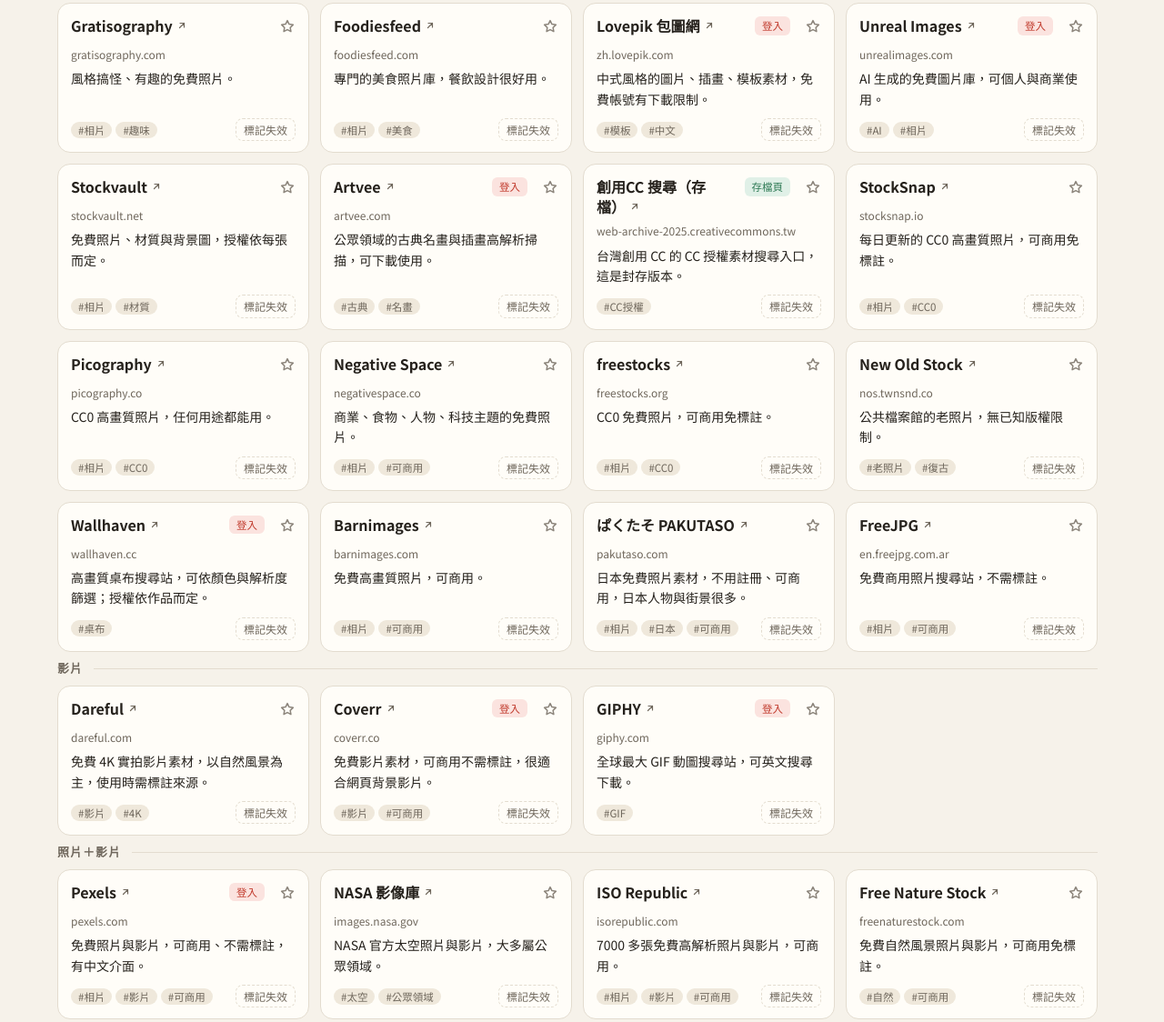
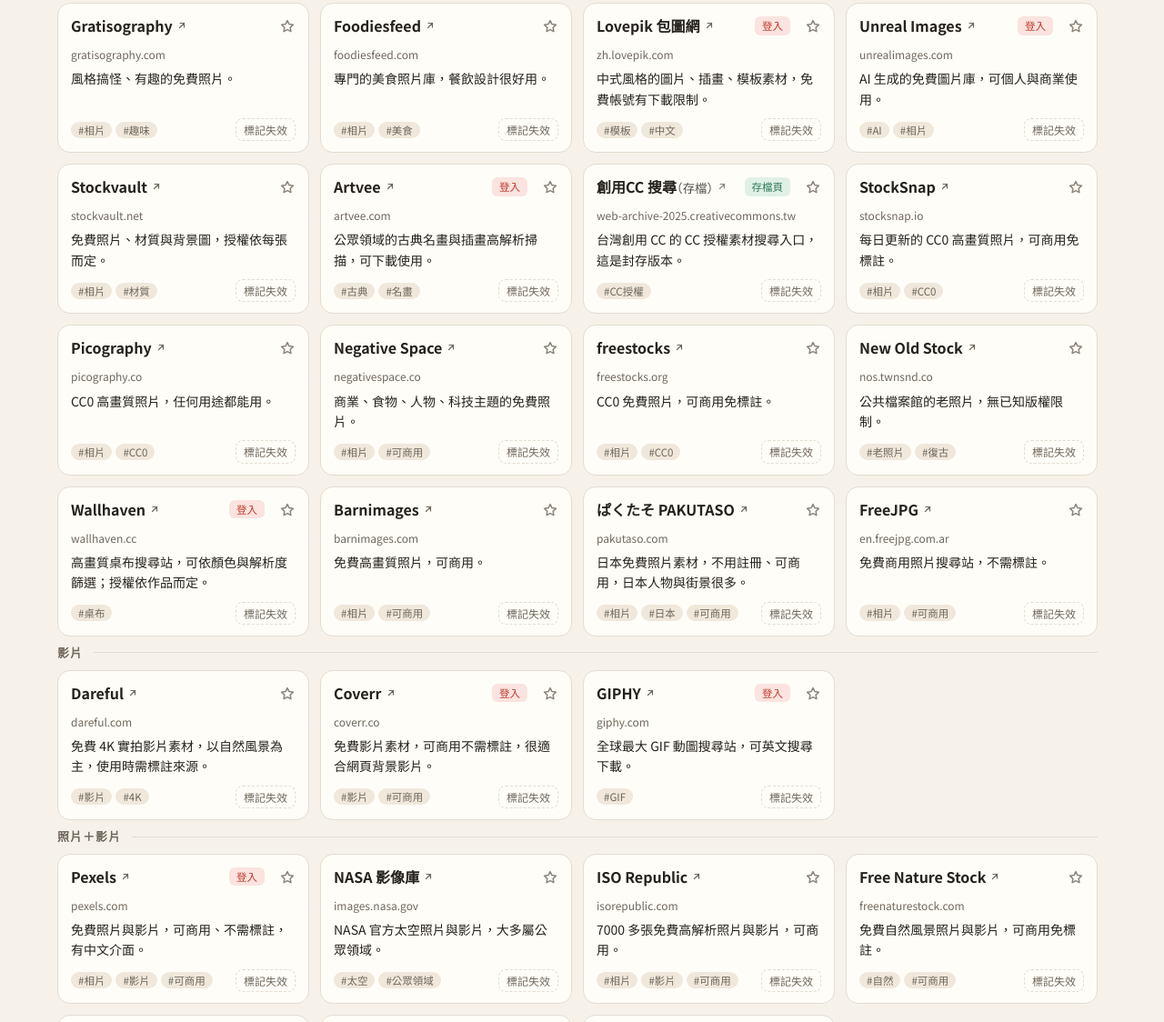
Before and after one commit to capsuleuwu/resource-box, a plain HTML site: page index.html in a window 1280 px wide. Shown: the part 1528-2652 px from the top of the page at 91% size. Drawn offline with Linux system fonts and the light colour scheme.

Commit message:
標題括號換行優化、網址改用 https
Co-Authored-By: Claude Opus 5.5 <noreply@anthropic.com>
Claude-Session: https://claude.ai/code/session_01JY9UKkK8GUFoysGojXfpom

```diff
--- a/index.html
+++ b/index.html
@@ -203,7 +203,8 @@ footer{color:var(--sub);font-size:12.5px;text-align:center;padding:20px 0 40px;b
 button, a, .cat, .tag, .mark, .sel, input, select{touch-action:manipulation;-webkit-tap-highlight-color:transparent}
 /* 手機橫放（畫面很矮）：頂端列不固定，免得鍵盤打開後只剩一點點空間看結果 */
 @media (max-height:500px) and (pointer:coarse){ .bar{position:static} }
-.top .title{min-width:0;overflow-wrap:anywhere}
+.top .title{min-width:0;overflow-wrap:break-word}
+.title .paren{display:inline-block;font-feature-settings:"halt";max-width:100%;overflow-wrap:break-word;font-size:.84em;font-weight:500;opacity:.78}
 /* 單一分類的說明列：上方分類列 → 說明文字 → 粗線 → 下方內容，三段間距一致（約 12px） */
 .ghead.only-desc{margin-top:2.5px;padding-bottom:8.25px;margin-bottom:12px}
 .ghead.only-desc + .grid > .subhead:first-child{margin-top:-4.25px}
@@ -310,7 +311,7 @@ const ITEMS = [
 {n:"愛給網", u:"https://www.aigei.com/", c:"hub", d:"中文綜合素材站，音效、遊戲素材、影片、圖片都有，音效庫特別完整。", t:["音效", "中文"], s:"login"},
 {n:"Eagle 資源社群", u:"https://community-tw.eagle.cool/", c:"hub", d:"Eagle 官方社群分享的圖示、向量、插畫、字體包，可直接匯入 Eagle 管理。", t:["icon", "向量", "插圖"], s:"login"},
 {n:"Resource Boy", u:"https://resourceboy.com/", c:"hub", d:"免費設計資源下載，有模板、字體、PSD、圖形素材等。", t:["模板", "PSD"], s:"login"},
-{n:"奇跡秀 萬能設計庫", u:"http://www.qijishow.com/down/index.html", c:"hub", d:"中文設計資源整理站，有軟體外掛、筆刷、素材的下載導覽。", t:["簡中", "導航"]},
+{n:"奇跡秀 萬能設計庫", u:"https://www.qijishow.com/down/index.html", c:"hub", d:"中文設計資源整理站，有軟體外掛、筆刷、素材的下載導覽。", t:["簡中", "導航"]},
 {n:"Magnific", u:"https://www.magnific.com/app", c:"hub", d:"AI 素材、圖示、向量圖、照片綜合平台。授權依素材而定，使用前請確認。", t:["AI", "icon", "向量", "相片"], s:"login", also:{c:"illust", g:"vec"}},
 {n:"Vecteezy", u:"https://www.vecteezy.com/", c:"hub", d:"大型素材庫，向量、照片、影片、插圖、圖示都有；免費素材通常需標註來源。", t:["向量", "影片", "相片"], s:"login"},
 {n:"Pixabay", u:"https://pixabay.com/zh/", c:"hub", d:"免費照片、插畫、向量、影片與音樂，多數可商用且不需標註。", t:["相片", "向量", "影片", "音樂"], s:"login"},
@@ -319,11 +320,11 @@ const ITEMS = [
 {n:"Envato Elements", u:"https://elements.envato.com/", c:"hub", d:"訂閱制素材庫，模板、字體、音樂、影片素材無限下載。", t:["訂閱制", "模板", "音樂"], s:"login"},
 {n:"Vexels", u:"https://www.vexels.com/", c:"hub", d:"向量圖、T 恤與周邊商品設計素材，有免費與付費方案。", t:["向量", "周邊設計"], s:"login"},
 {n:"Freebiesbug", u:"https://freebiesbug.com/", c:"hub", d:"免費 UI Kit、模板、字體與 PSD 素材整理站。", t:["UI Kit", "模板", "字體"]},
-{n:"大作 bigbigwork", u:"http://p.bigbigwork.com/", c:"hub", d:"設計師專用的集合式搜圖引擎，一次搜 Pinterest、Behance 等大站。", t:["搜圖", "簡中"], s:"login"},
+{n:"大作 bigbigwork", u:"https://p.bigbigwork.com/", c:"hub", d:"設計師專用的集合式搜圖引擎，一次搜 Pinterest、Behance 等大站。", t:["搜圖", "簡中"], s:"login"},
 {n:"優設導航", u:"https://hao.uisdc.com/", c:"hub", d:"優設網整理的設計師網址導航，分類非常完整。", t:["導航", "簡中"]},
-{n:"設計導航 shejidaren", u:"http://hao.shejidaren.com/", c:"hub", d:"精選設計網站大全，素材、靈感、工具分類收錄。", t:["導航", "簡中"]},
-{n:"大美工", u:"http://dameigong.cn/", c:"hub", d:"電商、網頁、平面設計靈感與素材下載站。", t:["電商", "簡中"], s:"login"},
-{n:"紅森林 hoslin", u:"http://www.hoslin.cn/", c:"hub", d:"外掛、預設、筆刷、字體等設計資源分享站；授權不明，商用前請確認。", t:["外掛", "筆刷", "簡中"], s:"login"},
+{n:"設計導航 shejidaren", u:"https://hao.shejidaren.com/", c:"hub", d:"精選設計網站大全，素材、靈感、工具分類收錄。", t:["導航", "簡中"]},
+{n:"大美工", u:"https://dameigong.cn/", c:"hub", d:"電商、網頁、平面設計靈感與素材下載站。", t:["電商", "簡中"], s:"login"},
+{n:"紅森林 hoslin", u:"https://www.hoslin.cn/", c:"hub", d:"外掛、預設、筆刷、字體等設計資源分享站；授權不明，商用前請確認。", t:["外掛", "筆刷", "簡中"], s:"login"},
 {n:"The Stocks", u:"https://thestocks.im/", c:"hub", d:"收錄上千個免費圖庫、圖示、模板與設計工具的導航站。", t:["導航", "圖庫"]},
 {n:"軟倉", u:"https://www.ruancang.net/", c:"hub", d:"中文軟體下載索引站，可依分類搜尋常用電腦軟體。", t:["軟體", "中文"]},
 
@@ -379,7 +380,7 @@ const ITEMS = [
 {n:"Icon Archive", u:"https://www.iconarchive.com/", c:"illust", d:"80 萬個以上的圖示與貼圖，授權依各組圖示而定。", t:["icon"], g:"px"},
 {n:"FLAT ICON DESIGN", u:"http://flat-icon-design.com/", c:"illust", d:"日本可愛扁平風圖示，可商用。", t:["icon", "日本", "可商用"], g:"px"},
 {n:"StickPNG", u:"https://www.stickpng.com/", c:"illust", d:"去背 PNG 與貼圖素材。", t:["去背", "PNG"], g:"px"},
-{n:"The Pattern Library", u:"http://thepatternlibrary.com/", c:"illust", d:"可無縫拼接的花紋背景。", t:["花紋"], g:"px"},
+{n:"The Pattern Library", u:"https://thepatternlibrary.com/", c:"illust", d:"可無縫拼接的花紋背景。", t:["花紋"], g:"px"},
 {n:"Unblast", u:"https://unblast.com/", c:"illust", d:"免費圖示、模板（mockup）與設計素材。", t:["icon", "模板"], s:"login", g:"tpl"},
 {n:"Free Mockup", u:"https://www.free-mockup.com/", c:"illust", d:"免費的實物模板（mockup）：名片、包裝、海報等，套用作品做展示。", t:["模板"], g:"tpl"},
 {n:"Placeit", u:"https://placeit.net/", c:"illust", d:"線上套用模板做 Logo、影片與展示圖，訂閱制。", t:["模板"], s:"login", g:"tpl"},
@@ -415,7 +416,7 @@ const ITEMS = [
 {n:"GL-くるる源", u:"https://github.com/Gutenberg-Labo/GL-CurulMinamoto", c:"font", d:"捲捲造型的日文假名字體（平假名、片假名），開源。", t:["花邊字", "日文"], s:"login", g:"ja"},
 {n:"Kaisei Opti", u:"https://fonts.google.com/specimen/Kaisei+Opti", c:"font", d:"帶點古典韻味的日文明朝體，Google Fonts 提供，可商用。", t:["花邊字", "日文", "可商用"], g:"ja"},
 {n:"德拉黑体 Dela Gothic One", u:"https://fonts.google.com/specimen/Dela+Gothic+One", c:"font", d:"粗壯有力的黑體，支援中日英文。Google Fonts 提供，可商用。", t:["花邊字", "中文", "日文", "可商用"], g:"zhen"},
-{n:"求字體網", u:"http://www.qiuziti.com/", c:"font", d:"上傳圖片辨識中文字體，也有字體下載。", t:["識別", "中文"], g:"zh"},
+{n:"求字體網", u:"https://www.qiuziti.com/", c:"font", d:"上傳圖片辨識中文字體，也有字體下載。", t:["識別", "中文"], g:"zh"},
 {n:"繁簡轉換｜翻譯網", u:"https://name.longwin.com.tw/twcn.php", c:"font", d:"線上繁體、簡體中文互轉，貼上文字即可轉換。", t:["簡繁轉換", "中文"], g:"zh"},
 {n:"書法字體轉換", u:"http://www.shufaziti.com/", c:"font", d:"輸入文字產生毛筆書法字，可下載向量檔。建議輸入簡體字，可選字體較多、轉換效果較好。", t:["書法", "向量", "簡中"], g:"zh"},
 
@@ -444,7 +445,7 @@ const ITEMS = [
 {n:"Grabient", u:"https://www.grabient.com/", c:"color", d:"線上調整與擷取漸層色。", t:["漸層"]},
 {n:"ColorHexa", u:"https://www.colorhexa.com/", c:"color", d:"查任何色碼的資訊、互補色與色彩轉換。", t:["色碼"]},
 {n:"WebFX 取色器", u:"https://www.webfx.com/web-design/color-picker/", c:"color", d:"原 Coleure 已併入 WebFX，線上取色與產生配色。", t:["取色"]},
-{n:"Duotone", u:"http://duotone.shapefactory.co/", c:"color", d:"把照片做成雙色調效果，可上傳自己的圖。", t:["雙色調", "照片"]},
+{n:"Duotone", u:"https://duotone.shapefactory.co/", c:"color", d:"把照片做成雙色調效果，可上傳自己的圖。", t:["雙色調", "照片"]},
 
 // ── 影片・動畫
 {n:"Duik（官方 GitHub）", u:"https://github.com/RxLaboratory/Duik/releases/latest", c:"motion", d:"AE 免費開源的角色綁定動畫腳本，可做骨架、IK。連到最新版下載頁。", t:["AE", "綁定", "開源"], s:"login"},
@@ -477,7 +478,7 @@ const ITEMS = [
 {n:"Wallhaven", u:"https://wallhaven.cc/", c:"media", d:"高畫質桌布搜尋站，可依顏色與解析度篩選；授權依作品而定。", t:["桌布"], s:"login", g:"photo"},
 {n:"Barnimages", u:"https://barnimages.com/", c:"media", d:"免費高畫質照片，可商用。", t:["相片", "可商用"], g:"photo"},
 {n:"ぱくたそ PAKUTASO", u:"https://www.pakutaso.com/", c:"media", d:"日本免費照片素材，不用註冊、可商用，日本人物與街景很多。", t:["相片", "日本", "可商用"], g:"photo"},
-{n:"FreeJPG", u:"http://en.freejpg.com.ar/", c:"media", d:"免費商用照片搜尋站，不需標註。", t:["相片", "可商用"], g:"photo"},
+{n:"FreeJPG", u:"https://en.freejpg.com.ar/", c:"media", d:"免費商用照片搜尋站，不需標註。", t:["相片", "可商用"], g:"photo"},
 {n:"SkyPixel 天空之城", u:"https://www.skypixel.com/", c:"media", d:"全球最大空拍照片與影片社群；授權依作品而定。", t:["空拍", "社群"], s:"login", g:"both"},
 {n:"GIPHY", u:"https://giphy.com/", c:"media", d:"全球最大 GIF 動圖搜尋站，可英文搜尋下載。", t:["GIF"], s:"login", g:"video"},
 {n:"VideoTrans", u:"https://www.kocpc.com.tw/archives/537168", c:"tool", d:"開源 AI 工具：影片轉字幕、自動翻譯再配音（電腦王阿達介紹文）。", t:["下載", "字幕"]},
@@ -508,7 +509,7 @@ const ITEMS = [
 {n:"Janitor AI", u:"https://janitorai.com/", c:"ai", d:"AI 角色聊天平台，可與自訂角色對話。", t:["角色", "對話"], s:"login"},
 {n:"Animated Drawings", u:"https://sketch.metademolab.com/", c:"ai", d:"Meta 出品，上傳手繪人物自動變成會動的動畫。", t:["手繪", "動畫"]},
 {n:"標小智", u:"https://www.logosc.cn/", c:"ai", d:"輸入品牌名稱，AI 自動產生 Logo 與 VI。", t:["Logo", "簡中"], s:"login"},
-{n:"U鈣網", u:"http://www.uugai.com/", c:"ai", d:"輸入文字就能產生 Logo，可免費下載。", t:["Logo", "簡中"]},
+{n:"U鈣網", u:"https://www.uugai.com/", c:"ai", d:"輸入文字就能產生 Logo，可免費下載。", t:["Logo", "簡中"]},
 {n:"DesignEvo", u:"https://www.designevo.com/cn/", c:"ai", d:"8000 多個 Logo 模板，線上編輯產生 Logo。", t:["Logo", "模板"], s:"login"},
 
 // ── 圖片小工具
@@ -541,24 +542,24 @@ const ITEMS = [
 {n:"Typographic Posters", u:"https://www.typographicposters.com/", c:"inspo", d:"2008 年至今的字體與平面海報作品平台。", t:["海報", "字體"]},
 {n:"Reeoo", u:"https://reeoo.com/", c:"inspo", d:"網站、App、圖示的設計參考，可依顏色篩選。", t:["網頁設計", "UI"]},
 {n:"SiteInspire", u:"https://www.siteinspire.com/websites", c:"inspo", d:"精選網頁設計作品，可依風格與類型篩選。", t:["網頁設計"]},
-{n:"Siiimple", u:"http://siiimple.com/", c:"inspo", d:"極簡風格網站作品集。", t:["網頁設計", "極簡"]},
-{n:"MUUUUU.ORG", u:"http://muuuuu.org/", c:"inspo", d:"日本網頁設計靈感庫，可依業種與配色找。", t:["網頁設計", "日本"]},
-{n:"4db", u:"http://4db.cc/", c:"inspo", d:"依地區與業種分類的日本網頁設計連結集。", t:["網頁設計", "日本"]},
+{n:"Siiimple", u:"https://siiimple.com/", c:"inspo", d:"極簡風格網站作品集。", t:["網頁設計", "極簡"]},
+{n:"MUUUUU.ORG", u:"https://muuuuu.org/", c:"inspo", d:"日本網頁設計靈感庫，可依業種與配色找。", t:["網頁設計", "日本"]},
+{n:"4db", u:"https://4db.cc/", c:"inspo", d:"依地區與業種分類的日本網頁設計連結集。", t:["網頁設計", "日本"]},
 {n:"STRAIGHTLINE bookmark", u:"https://bm.straightline.jp/", c:"inspo", d:"收錄近 6000 個日本網站的設計索引。", t:["網頁設計", "日本"]},
-{n:"Web Design File", u:"http://www.webdesignfile.com/", c:"inspo", d:"網頁設計獎項與作品收錄。", t:["網頁設計"]},
+{n:"Web Design File", u:"https://www.webdesignfile.com/", c:"inspo", d:"網頁設計獎項與作品收錄。", t:["網頁設計"]},
 {n:"inagblog", u:"http://inagblog.com/", c:"inspo", d:"韓國網頁與平面設計作品欣賞部落格。", t:["網頁設計", "韓國"]},
 {n:"Page Flows", u:"https://pageflows.com/", c:"inspo", d:"原 UI Movement 已併入，App 與網站的實際操作流程錄影。", t:["UI", "UX"], s:"login"},
 {n:"iOS Icon Gallery", u:"https://iosicongallery.com/", c:"inspo", d:"App Store 精選 App 圖示收藏。", t:["icon", "App"]},
 {n:"Ads of the World", u:"https://www.adsoftheworld.com/", c:"inspo", d:"全球廣告創意作品資料庫。", t:["廣告"]},
 {n:"Inspiration DE", u:"https://www.inspirationde.com/", c:"inspo", d:"平面、海報、品牌設計作品收集。", t:["海報", "品牌"]},
-{n:"Trend List", u:"http://www.trendlist.org/", c:"inspo", d:"記錄平面設計視覺趨勢，畫冊與海報為主。", t:["海報", "趨勢"]},
+{n:"Trend List", u:"https://www.trendlist.org/", c:"inspo", d:"記錄平面設計視覺趨勢，畫冊與海報為主。", t:["海報", "趨勢"]},
 {n:"DIELINE", u:"https://thedieline.com/", c:"inspo", d:"包裝設計作品與產業資訊。", t:["包裝"]},
 {n:"BOOOOOOOM", u:"https://www.booooooom.com/", c:"inspo", d:"藝術、插畫、攝影作品部落格。", t:["藝術", "插畫"]},
 {n:"Creative Boom", u:"https://www.creativeboom.com/", c:"inspo", d:"獨立藝術與設計雜誌，作品與產業新聞。", t:["雜誌"]},
 {n:"It's Nice That", u:"https://www.itsnicethat.com/", c:"inspo", d:"英國創意設計媒體，平面、插畫、品牌作品。", t:["雜誌"]},
 {n:"Abduzeedo", u:"https://abduzeedo.com/", c:"inspo", d:"設計、攝影、UI 靈感部落格。", t:["UI", "攝影"]},
 {n:"Folio Art", u:"https://www.folioart.co.uk/", c:"inspo", d:"倫敦插畫經紀公司，可看許多商業插畫家作品。", t:["插畫", "作品集"]},
-{n:"古田路9號", u:"http://www.gtn9.com/", c:"inspo", d:"中國品牌創意作品平台，也有正版字體素材。", t:["品牌", "簡中"], s:"login"},
+{n:"古田路9號", u:"https://www.gtn9.com/", c:"inspo", d:"中國品牌創意作品平台，也有正版字體素材。", t:["品牌", "簡中"], s:"login"},
 {n:"Logo Design Love", u:"https://www.logodesignlove.com/", c:"inspo", d:"Logo 與品牌設計的作品資料庫與文章。", t:["Logo"]},
 {n:"LogoMoose", u:"https://www.logomoose.com/", c:"inspo", d:"Logo 設計靈感畫廊。", t:["Logo"]},
 {n:"Logopond", u:"https://logopond.com/", c:"inspo", d:"Logo 與品牌識別作品集。", t:["Logo"], s:"login"},
@@ -576,7 +577,7 @@ const ITEMS = [
 {n:"Toon Boom Harmony 教學 01", u:"https://www.youtube.com/watch?v=aqtBUd92bOA&list=PL3aJjAvG9eglJURRRVPqqGF1prxH8X3lD", c:"learn", d:"TBH（Toon Boom Harmony）入門教學清單。", t:["TBH", "2D動畫"]},
 {n:"Toon Boom Harmony 教學 02", u:"https://www.bilibili.com/opus/780388694559293473", c:"learn", d:"bilibili 上的 TBH 教學圖文。", t:["TBH", "2D動畫"]},
 {n:"Toon Boom Harmony 綁 IK", u:"https://youtu.be/DJ5Hssv_cdI", c:"learn", d:"TBH 角色 IK 綁定教學影片。", t:["TBH", "綁定"]},
-{n:"After Effects 表達式參考", u:"http://ae-reference.takayustudio.jp/", c:"learn", d:"日文 AE 表達式與腳本參考手冊。", t:["AE", "表達式"]},
+{n:"After Effects 表達式參考", u:"https://ae-reference.takayustudio.jp/", c:"learn", d:"日文 AE 表達式與腳本參考手冊。", t:["AE", "表達式"]},
 {n:"Mixcraft 數位成音認證（電子書）", u:"https://reading.udn.com/store/center/login.do?redirect=../shelf/shelf_buy.do", c:"learn", d:"Mixcraft 官方認證用書，在 udn 讀書吧書櫃，需登入。", t:["音樂製作", "電子書"], s:"login"},
 {n:"ewant 育網開放教育平台", u:"https://www.ewant.org/my/", c:"learn", d:"台灣的線上課程平台（MOOCs），此連結是個人課程頁。", t:["線上課程"], s:"login"},
 {n:"賽局與生活（臺大開放式課程）", u:"https://www.youtube.com/playlist?list=PLCX-BLZ1hDpDQnZJNzPvJaf8p0zuxSVyJ", c:"learn", d:"臺大馮勃翰老師的賽局理論課，教你預測別人行為、做出最佳決策。", t:["賽局理論", "臺大", "課程"]},
@@ -590,7 +591,7 @@ const ITEMS = [
 {n:"Shape Type", u:"https://shape.method.ac/", c:"learn", d:"修正字母形狀的小遊戲，練字體造型。", t:["練習", "字體"]},
 {n:"The Bézier Game", u:"https://bezier.method.ac/", c:"learn", d:"鋼筆工具練習遊戲。", t:["練習", "鋼筆工具"]},
 {n:"Color Game", u:"https://color.method.ac/", c:"learn", d:"配色與色彩辨識練習遊戲。", t:["練習", "色彩"]},
-{n:"色感測試", u:"http://game.ioxapp.com/eye-test/game.html", c:"learn", d:"找出不同色塊的色感小遊戲。", t:["練習", "色彩"]},
+{n:"色感測試", u:"https://game.ioxapp.com/eye-test/game.html", c:"learn", d:"找出不同色塊的色感小遊戲。", t:["練習", "色彩"]},
 
 // ── 效率・雲端・其他
 {n:"Google 翻譯", u:"https://translate.google.com.tw/", c:"work", d:"文字、文件、網頁翻譯。", t:["翻譯"]},
@@ -600,18 +601,18 @@ const ITEMS = [
 {n:"Fotor", u:"https://www.fotor.com.cn/", c:"tool", d:"線上修圖與設計工具，也有 AI 功能。", t:["修圖"], s:"login"},
 {n:"EdrawMax 線上版", u:"https://www.edrawmax.com/online/en/", c:"tool", d:"線上畫流程圖、心智圖、平面圖。", t:["圖表"], s:"login"},
 {n:"Magic Eraser", u:"https://magicstudio.com/magiceraser", c:"tool", d:"原 magiceraser.io 已併入 Magic Studio，塗抹就能刪除照片中的雜物。", t:["去雜物", "AI"], s:"login"},
-{n:"在線 PS（uupoop）", u:"http://www.uupoop.com/ps/", c:"tool", d:"線上版類 Photoshop 修圖工具。", t:["修圖", "線上"]},
+{n:"在線 PS（uupoop）", u:"https://www.uupoop.com/ps/", c:"tool", d:"線上版類 Photoshop 修圖工具。", t:["修圖", "線上"]},
 {n:"創客貼", u:"https://www.chuangkit.com/designtools/designindex", c:"tool", d:"中文線上設計工具，海報、名片、社群圖模板很多。", t:["模板", "簡中"], s:"login"},
 {n:"Icon Factory", u:"https://icon.wuruihong.com/", c:"tool", d:"一鍵產生 iOS、Android 各尺寸 App 圖示與啟動圖。", t:["App icon"]},
 {n:"Pixel Map Generator", u:"https://pixelmap.amcharts.com/", c:"tool", d:"把世界地圖轉成點點、像素風格，可輸出 SVG。", t:["地圖", "SVG"]},
 {n:"Trianglify", u:"https://trianglify.io/", c:"tool", d:"產生低多邊形（Low Poly）背景圖。", t:["背景", "低多邊形"]},
-{n:"Noise Texture Generator", u:"http://www.noisetexturegenerator.com/", c:"tool", d:"三步驟產生雜訊質感背景圖。", t:["質感", "背景"]},
+{n:"Noise Texture Generator", u:"https://www.noisetexturegenerator.com/", c:"tool", d:"三步驟產生雜訊質感背景圖。", t:["質感", "背景"]},
 {n:"TinyPNG", u:"https://tinypng.com/", c:"tool", d:"壓縮 PNG、JPG、WebP 圖片，幾乎不失真。", t:["壓縮"]},
 {n:"iLoveIMG", u:"https://www.iloveimg.com/", c:"tool", d:"線上壓縮、裁切、轉檔、去背等圖片工具。", t:["壓縮", "轉檔"], s:"login"},
 {n:"Jpeg.io", u:"https://www.jpeg.io/", c:"tool", d:"把各種圖片格式轉成高品質壓縮的 JPEG。", t:["壓縮", "轉檔"]},
 {n:"ImageOptim", u:"https://imageoptim.com/mac", c:"tool", d:"Mac 離線圖片壓縮軟體。", t:["壓縮", "Mac"]},
 {n:"Smallpdf", u:"https://smallpdf.com/", c:"tool", d:"PDF 壓縮、轉檔、合併等線上工具。", t:["PDF"], s:"login"},
-{n:"PDF Compressor", u:"http://pdfcompressor.com/zh/", c:"tool", d:"免費線上壓縮 PDF，不需註冊。", t:["PDF", "壓縮"]},
+{n:"PDF Compressor", u:"https://pdfcompressor.com/zh/", c:"tool", d:"免費線上壓縮 PDF，不需註冊。", t:["PDF", "壓縮"]},
 {n:"Ezgif", u:"https://ezgif.com/", c:"tool", d:"線上 GIF 製作、壓縮、裁切、轉檔。", t:["GIF", "壓縮"]},
 {n:"Trello", u:"https://trello.com/", c:"work", d:"看板式任務管理工具。", t:["專案管理"], s:"login"},
 {n:"TimeTree", u:"https://timetreeapp.com/", c:"work", d:"可多人共用的行事曆。", t:["行事曆"], s:"login"},
@@ -707,10 +708,16 @@ const TIPS = [
     const hay = (i.n+" "+i.d+" "+i.t.join(" ")+" "+host(i.u)+" "+(CATS.find(c=>c.id===i.c)||{}).name).toLowerCase();
     return q.split(/\s+/).every(w=>hay.includes(w));
   }
+  // 標題：括號裡的補充（例如「（@daveylovescode）」）縮小一點、整段一起換行，不會從字中間斷開；↗ 跟著最後一個字
+  function titleHTML(n){
+    const tail = s => `${esc(s.slice(0,-1))}<span class="nw">${esc(s.slice(-1))}<span class="arr">${ARR}</span></span>`;
+    const m = n.match(/^(.+?)\s*([（(][^（(]*[）)])$/);
+    return m ? `${esc(m[1])}<span class="paren">${tail(m[2])}</span>` : tail(n);
+  }
   function card(i){
     const isDead = !!dead[i.u], isFav = !!fav[i.u];
     return `<article class="card${isDead?" dead":""}">
-      <div class="top"><a class="title" href="${esc(i.u)}" target="_blank" rel="noopener noreferrer">${esc(i.n.slice(0,-1))}<span class="nw">${esc(i.n.slice(-1))}<span class="arr">${ARR}</span></span></a>${isDead?'<span class="badge b-dead">已標記失效</span>':badge(i.s)}<button class="fav" data-u="${esc(i.u)}" aria-pressed="${isFav}" title="${isFav?"取消收藏":"加入收藏"}" aria-label="${isFav?"取消收藏":"加入收藏"}">${STAR}</button></div>
+      <div class="top"><a class="title" href="${esc(i.u)}" target="_blank" rel="noopener noreferrer">${titleHTML(i.n)}</a>${isDead?'<span class="badge b-dead">已標記失效</span>':badge(i.s)}<button class="fav" data-u="${esc(i.u)}" aria-pressed="${isFav}" title="${isFav?"取消收藏":"加入收藏"}" aria-label="${isFav?"取消收藏":"加入收藏"}">${STAR}</button></div>
       <div class="host">${esc(host(i.u))}</div>
       <p class="desc">${esc(i.d)}</p>
       <div class="tags"><span class="tg">${i.t.map(t=>`<button class="tag" data-t="${esc(t)}">#${esc(t)}</button>`).join("")}</span><button class="mark" data-u="${esc(i.u)}">${isDead?"取消標記":"標記失效"}</button></div>
```
